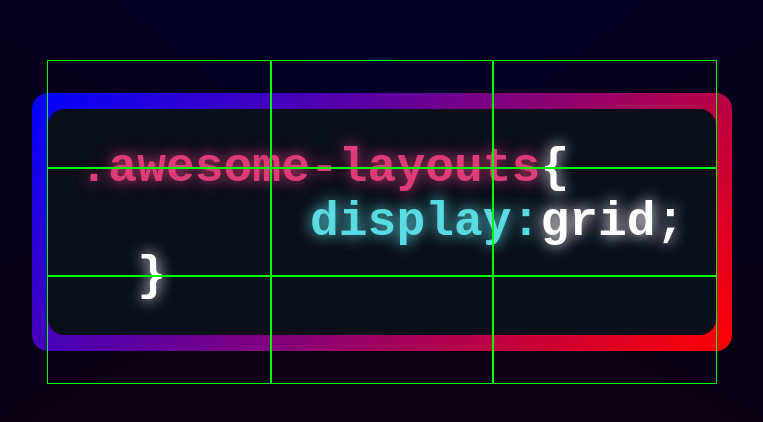
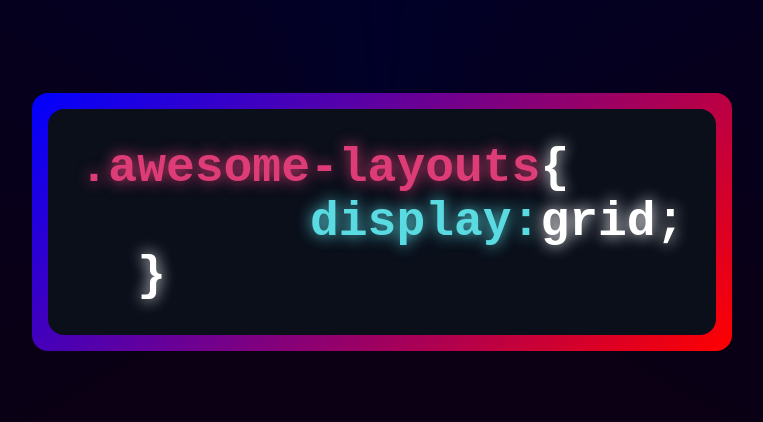
Before and after one commit to slyprxme/Mini-Projects-HTML-CSS-, a plain HTML site: page Tilting Card Effect/index.html in a window 1280 px wide. Shown: the part 186-608 px from the top of the page, without its empty margins (258-1021 px from the left). Drawn offline with Linux system fonts and the light colour scheme.

```diff
--- a/Tilting Card Effect/style.css
+++ b/Tilting Card Effect/style.css
@@ -99,7 +99,6 @@ pre {
 .pre-container > div {
   z-index: 10;
   position: absolute;
-  outline: 1px solid lime;
 }
 
 .pre-container > div:nth-child(1) {
```
